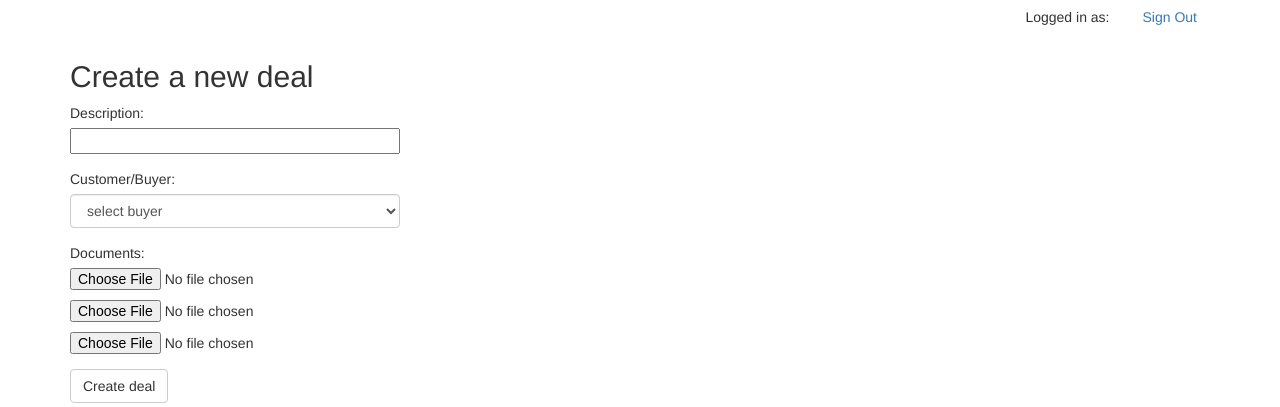
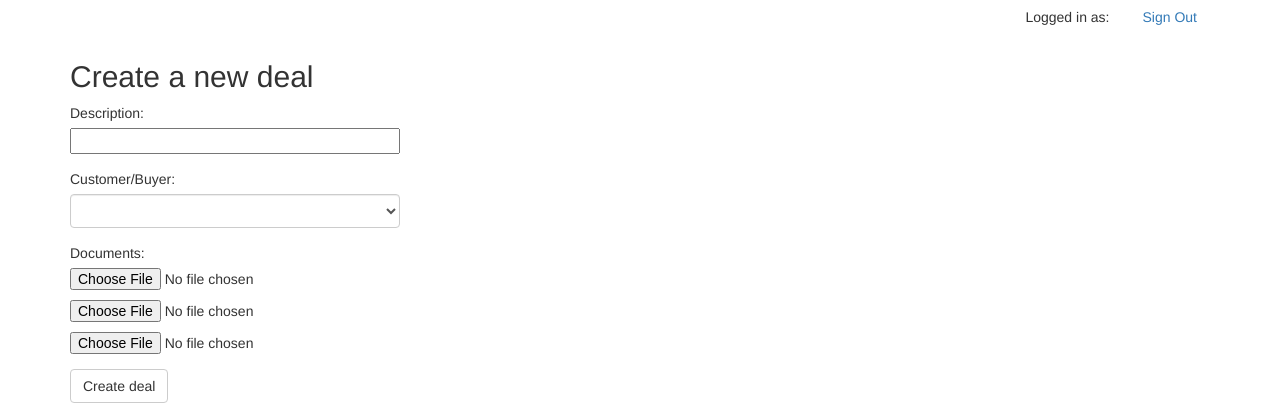
Before and after one commit to plancake/demo, a Spring app: template src/main/resources/templates/account_seller.html in a window 1280 px wide. Shown: the top 407 px of the page. Run offline with Thymeleaf, Linux system fonts and the light colour scheme; the template is opened without the code that fills it: most values are stand-ins (such as "Sample title", 1, 10 or a date in 2020); data that the repository does not hold is empty; some of the project's set-up classes (security, data sources, template engines, error pages and the like) are left out, and stand-ins take their place; some libraries are stand-ins or nearby versions.

Commit message:
improved style

```diff
--- a/src/main/resources/templates/account_seller.html
+++ b/src/main/resources/templates/account_seller.html
@@ -28,7 +28,7 @@
 					<label for="buyer_id">Customer/Buyer:</label>
 
 				    <select class="form-control" name="buyer_id" id="buyer_id" required="required">
-					    <option disabled="disabled" selected="selected" value="">select buyer</option>
+					    <option disabled="disabled" selected="selected" value=""></option>
 					    <option th:each="buyer : ${buyers}" th:value="${buyer.id}" th:text="${buyer.email}"></option>
 				    </select>
 
```
